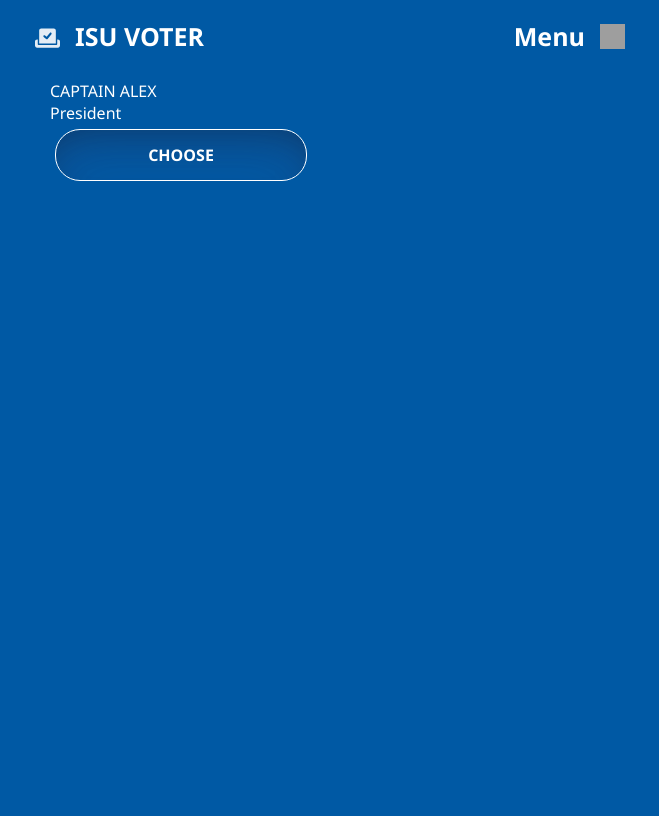
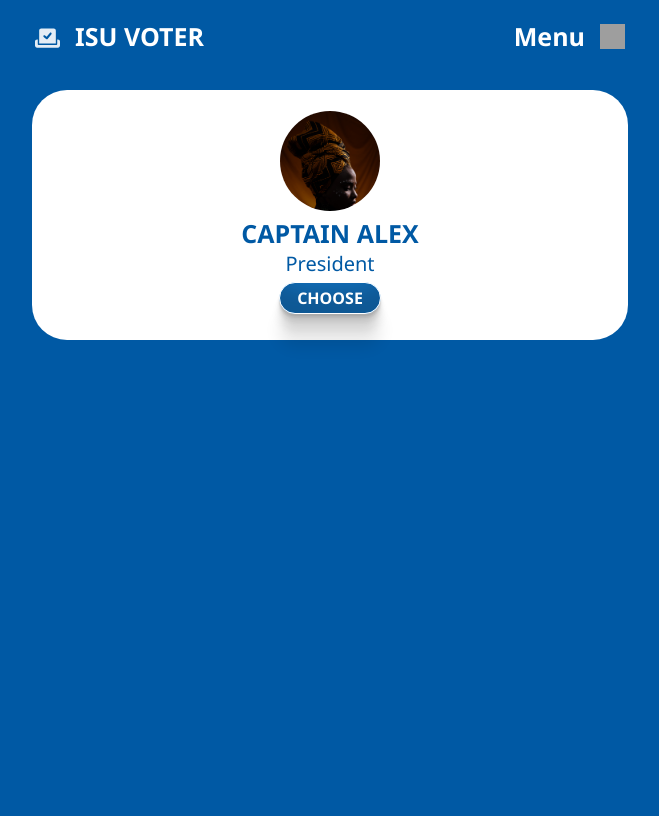
Before and after one commit to Admin368/ElectroSys, a PHP site: page /vote.html in a window 1280 px wide. Shown: the whole page, without its empty margins (318-977 px from the left). Run offline with PHP 8.4, Linux system fonts and the light colour scheme; grey boxes are pictures that could not be loaded.

Commit message:
more voting styling

```diff
--- a/Styles/vote.css
+++ b/Styles/vote.css
@@ -4,18 +4,63 @@
 
 .candidateList {
     flex: 1;
+    display: flex;
+    flex-direction: column;
+    align-items: center;
+    justify-content: flex-start;
+    padding-left: 0px;
     list-style-type: none;
+    padding-bottom: 200px;
     /* border: 1px solid white; */
+    overflow: scroll;
+    /* background-color: red; */
 }
 
-.candidate-wrapper {}
+.candidate-wrapper {
+    width: 90%;
+    height: 230px;
+    padding: 10px;
+    margin: 10px;
+    display: flex;
+    flex-direction: column;
+    align-items: center;
+    justify-content: center;
+    border-radius: 35px;
+    background: white;
+    animation: fadeDown 1s forwards;
+    animation: float-minor-x2 4s ease-in-out infinite;
+}
 
-.candidate-image {}
+.candidate-image {
+    height: 100px;
+    width: 100px;
+    border-radius: 50px;
+    background-image: url('/Images/candidates/candidate1.jpg');
+    background-size: cover;
+}
 
-.candidate-name {}
+.candidate-name {
+    color: #0059A4;
+    font-size: 25px;
+    font-weight: 700;
+    margin-top: 5px;
+}
 
-.candidate-position {}
+.candidate-position {
+    color: #0059A4;
+    font-size: 20px;
+    font-weight: 200;
+    margin-top: 0px;
+}
 
-.candidate-options {}
+.candidate-options {
+    display: flex;
+    flex-direction: row;
+}
 
-.button-vote {}
+.button-vote {
+    height: 30px;
+    width: 100px;
+    background-color: #1889e6;
+    box-shadow: rgba(0, 0, 0, 0.17) 0px -23px 25px 0px inset, rgba(0, 0, 0, 0.15) 0px -36px 30px 0px inset, rgba(0, 0, 0, 0.1) 0px -79px 40px 0px inset, rgba(0, 0, 0, 0.06) 0px 2px 1px, rgba(0, 0, 0, 0.09) 0px 4px 2px, rgba(0, 0, 0, 0.09) 0px 8px 4px, rgba(0, 0, 0, 0.09) 0px 16px 8px, rgba(0, 0, 0, 0.09) 0px 32px 16px;
+}
```
